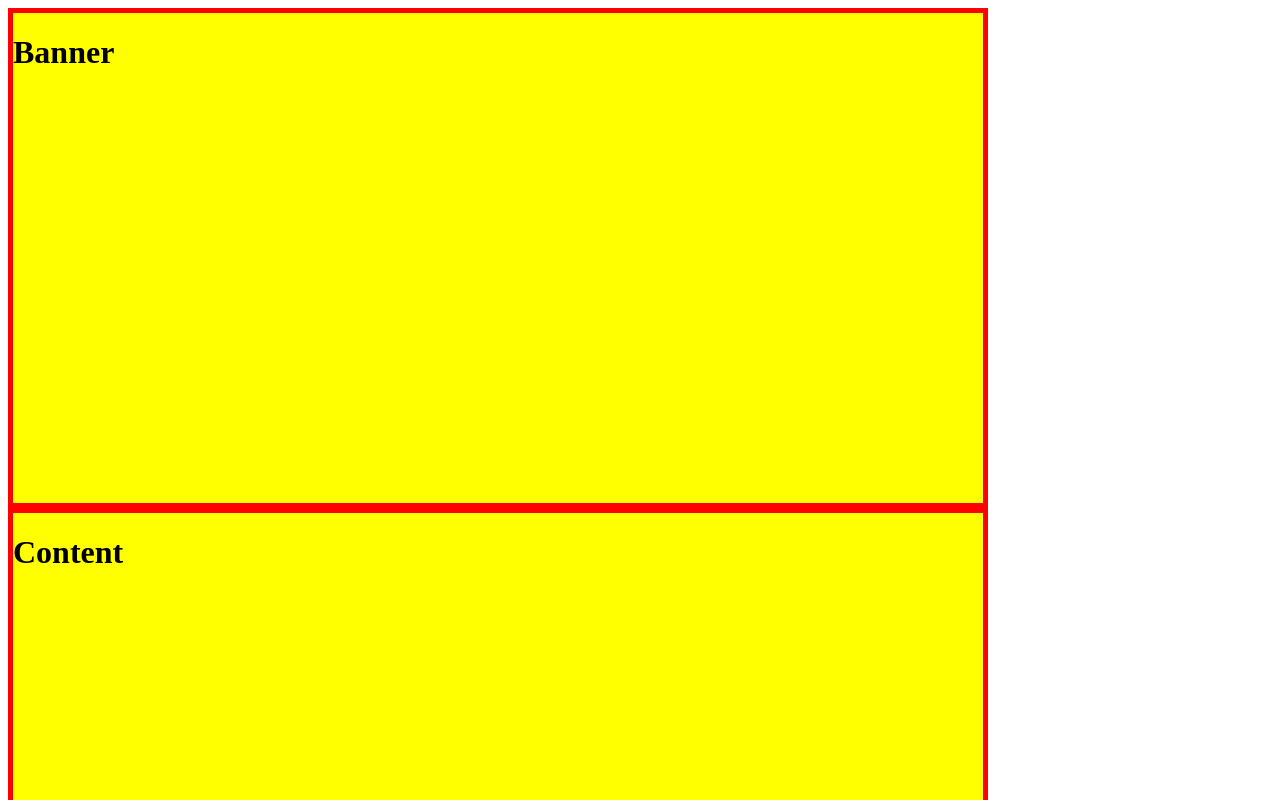
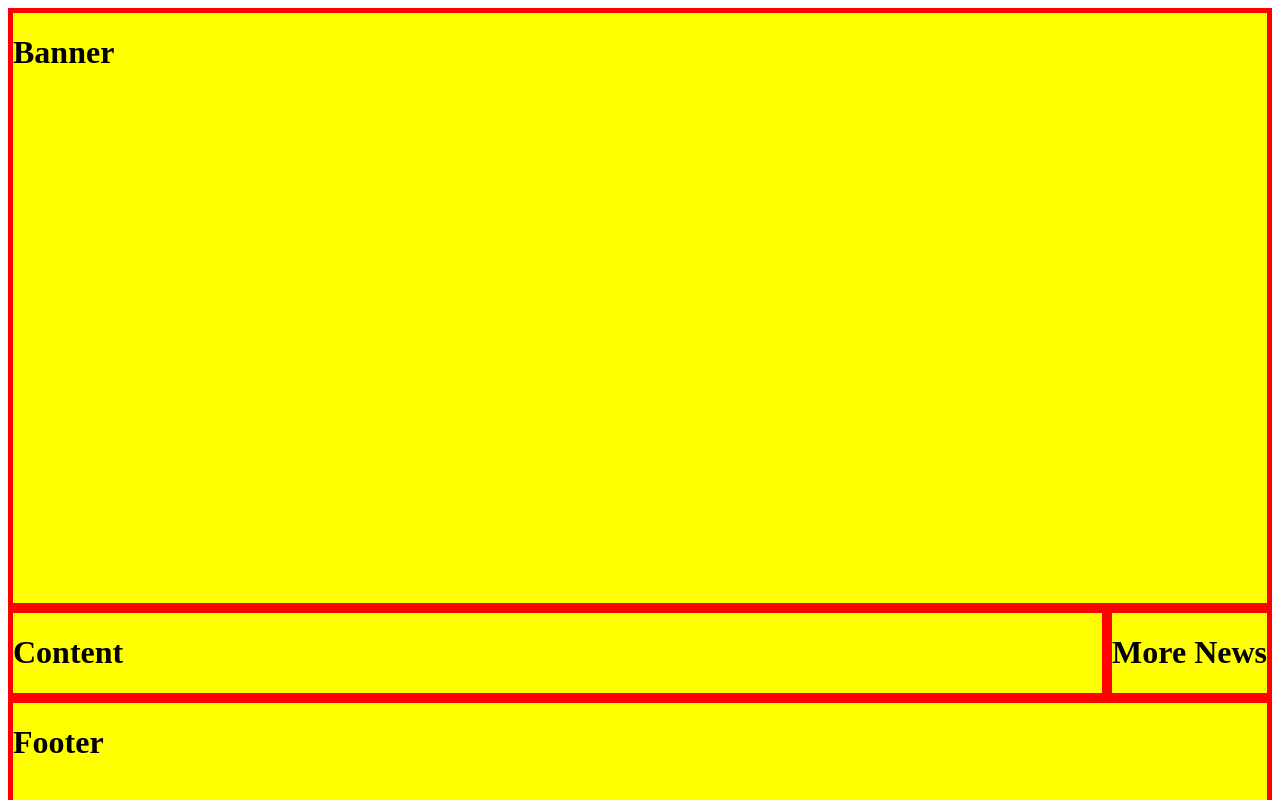
Before and after one commit to NicoAlbo13/anime-blog, a plain HTML site: page index.html in a window 1280 px wide. Shown: the top 800 px of the page. Drawn offline with Linux system fonts and the light colour scheme.

Commit message:
Home page responsive layout

```diff
--- a/css/styles.css
+++ b/css/styles.css
@@ -1,10 +1,64 @@
 .container {
   display: grid;
   grid-template-columns: 980px;
-  grid-auto-rows: 500px 1000px 500px 110px;
+  grid-template-rows: 500px 1fr 1fr 110px;
+  grid-template-areas:
+    "hd"
+    "main"
+    "others"
+    "ft";
 }
 
 .box {
   border: 5px solid red;
   background-color: yellow;
 }
+
+#Main {
+  grid-area: main;
+}
+
+#banner {
+  grid-area: hd;
+}
+
+#Side {
+  grid-area: others;
+}
+
+#footer {
+  grid-area: ft;
+}
+
+@media (min-width: 1000px) {
+  .container {
+    display: grid;
+    grid-template-columns: 1fr 1fr;
+    grid-template-rows: 600px 1fr 110px;
+    grid-template-areas:
+      "hd hd hd hd hd hd hd hd"
+      "main main main others others others others others"
+      "ft ft ft ft ft ft ft ft";
+  }
+
+  .box {
+    border: 5px solid red;
+    background-color: yellow;
+  }
+
+  #Main {
+    grid-area: main;
+  }
+
+  #banner {
+    grid-area: hd;
+  }
+
+  #Side {
+    grid-area: others;
+  }
+
+  #footer {
+    grid-area: ft;
+  }
+}
--- a/index.html
+++ b/index.html
@@ -14,7 +14,7 @@
         <h1>Content</h1>
       </div>
       <div id="Side" class="box">
-        <h1>Side</h1>
+        <h1>More News</h1>
       </div>
       <div id="footer" class="box">
         <h1>Footer</h1>
```
